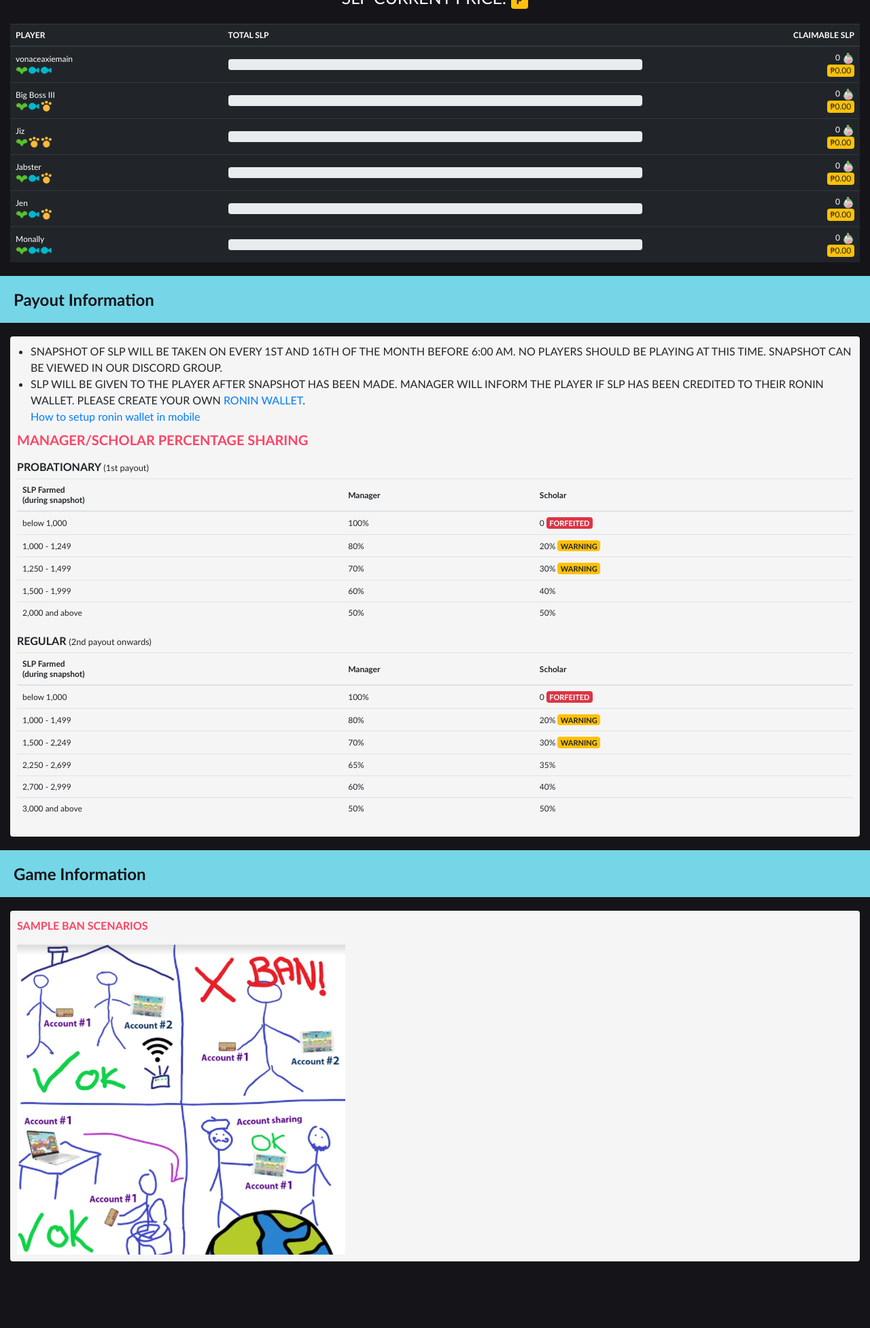
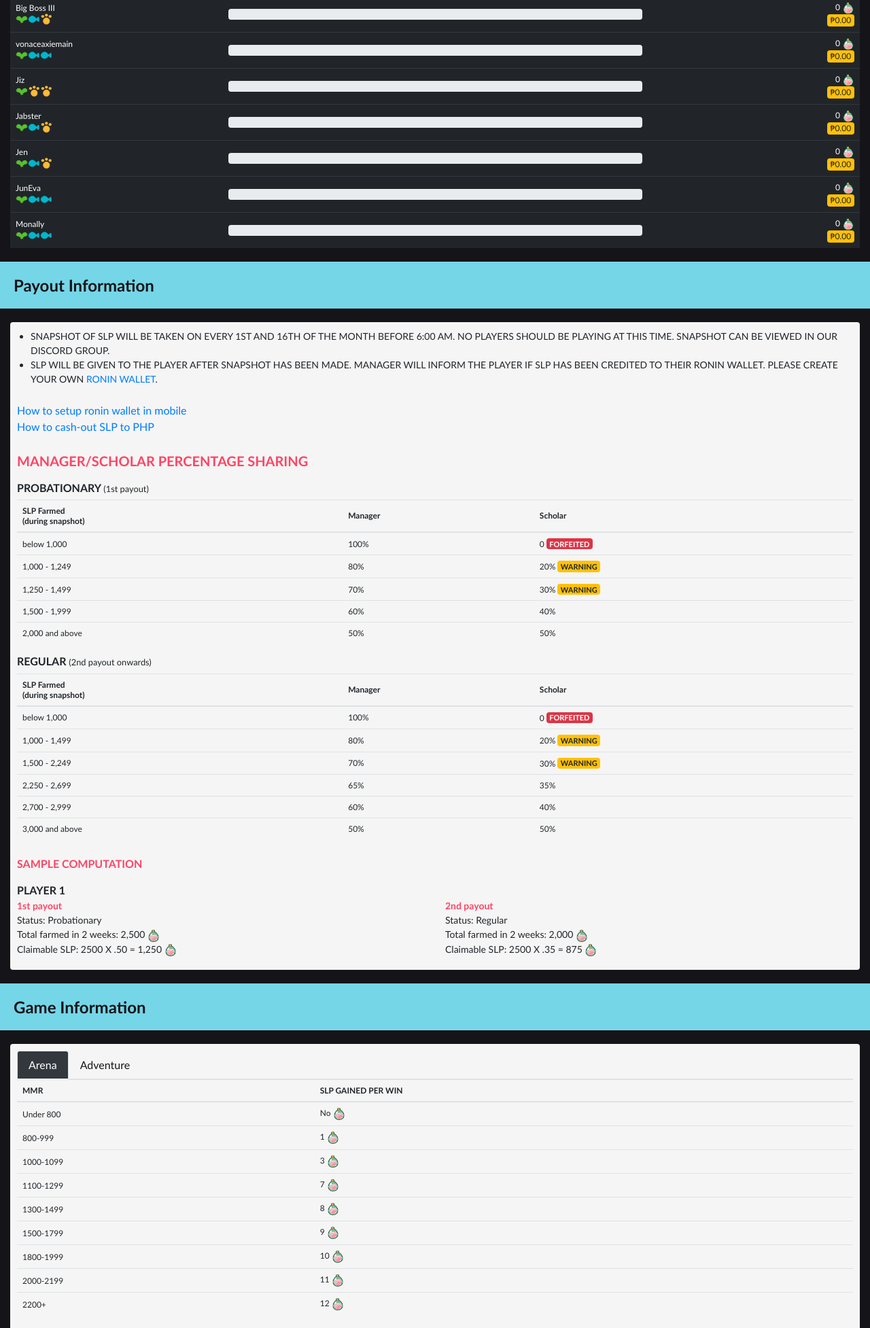
Before and after one commit to yatcdeaxie/yatcdeaxie, a plain HTML site: page index.html in a window 1280 px wide. Shown: the part 846-2800 px from the top of the page at 68% size. Before the commit the page ends 2722 px from the top, so only its background shows below. Drawn offline with Linux system fonts and the light colour scheme; no server answers.

Commit message:
new updates on game info and fixed bug on player table not showing correct slp claimable

```diff
--- a/index.html
+++ b/index.html
@@ -8,9 +8,12 @@
     <link rel="shortcut icon" type="image/x-icon" href="favicon.png"/>
     <link rel="stylesheet" href="styles/bootstrap.min.css">
     <link rel="stylesheet" href="styles/styles.css">
+
     <script src="scripts/jquery-3.6.0.min.js"></script>
+    <script type="text/javascript" src="scripts/bootstrap.min.js"></script>
     <script type="text/javascript" src="scripts/script.js"></script>
     <script type="text/javascript" src="scripts/players.js"></script>
+    <script type="text/javascript" src="scripts/axie.js"></script>
   </head>
   <body class="page-background">
     <div class="container-fluid">
@@ -46,17 +49,16 @@
           </p>
           <ol class="fs-14">
             <li>PERCENTAGE SHARING BETWEEN MANAGER AND SCHOLAR DEPENDS ON THE TOTAL SLP COLLECTED PER CUT-OFF.
-              REWARDS WILL BE GIVEN TO TOP 1 AND TOP 2 PLAYERS WITH HIGHEST SLP COLLECTED PER CUT-OFF.
               SEE <a href="#payout"> PAYOUT</a> FOR MORE DETAILS.</li>
-            <li>MINIMUM OF 1,000 SLP PER CUT-OFF (EVERY 2 WEEKS) IS REQUIRED TO STAY IN THE SCHOLARSHIP.</li>
+            <li>MINIMUM OF 2,250 <img src='img/slp.png' class='imgsize-icon'> PER CUT-OFF (EVERY 2 WEEKS) IS REQUIRED TO STAY IN THE SCHOLARSHIP.</li>
             <li>1 AXIE ACCOUNT PER PLAYER. YOU ARE NOT ALLOWED TO PLAY WITH MULTIPLE AXIE ACCOUNTS.</li>
             <li>MUST HAVE A PHONE AND STABLE INTERNET CONNECTION.</li>
-            <li>DONT USE PC/DESKTOP.</li>
             <li>USE OF VPN, EMULATOR OR ANY PC OR MOBILE PHONE THIRD PARTY APPS ARE NOT ALLOWED.</li>
+            <li>DO NOT LEAVE YOUR AXIE ACCOUNT OPEN. ALWAYS LOG-OUT FROM YOUR ACCOUNT AFTER PLAYING.</li>
             <li>STREAMING AND POSTING INFORMATION PERTAINING TO YOUR AXIE/SCHOLARSHIP TO ANY SOCIAL MEDIA PLATFORM IS PROHIBITED.
                 PLEASE KEEP IT CONFIDENTIAL. </li>
             <li>REQUEST FOR AN ADVANCE PAYOUT IS NOT ALLOWED.</li>
-            <li>MUST JOIN OUR DISCORD GROUP.</li>
+            <li>MUST JOIN OUR <a href="https://discord.gg/PBjaH7bM">DISCORD</a> GROUP.</li>
           </ol>
           <p>NOTE: FAILURE TO ABIDE BY THE RULES WILL BE AUTOMATICALLY REMOVED FROM THE SCHOLARSHIP PROGRAM.
             IF AXIE ACCOUNT HAS BEEN BANNED, EARNED SLP WILL BE FORFEITED.</p>
@@ -95,7 +97,6 @@
       <div class="pd-20 mgB-20 sky-head header">Payout Information</div>
       <div class="container-fluid">
         <div class="lightgray-cont br-4 pd-10">
-
           <ul class="fs-14">
             <li>SNAPSHOT OF SLP WILL BE TAKEN ON EVERY 1ST AND 16TH OF THE MONTH BEFORE 6:00 AM.
               NO PLAYERS SHOULD BE PLAYING AT THIS TIME. SNAPSHOT CAN BE VIEWED IN OUR DISCORD GROUP.</li>
@@ -104,13 +105,15 @@
               PLEASE CREATE YOUR OWN
               <a href="https://chrome.google.com/webstore/detail/ronin-wallet/fnjhmkhhmkbjkkabndcnnogagogbneec">RONIN WALLET</a>.
               <br/>
-              <a href="https://www.youtube.com/watch?v=14H9v1R-R5c">How to setup ronin wallet in mobile</a></li>
           </ul>
+          <br/>
+          <a href="https://www.youtube.com/watch?v=14H9v1R-R5c">How to setup ronin wallet in mobile</a></li>
+          <p><a href="https://www.youtube.com/watch?v=RugOPR1DVX8">How to cash-out SLP to PHP</a></p>
 
-          <div class="pink-text pdT-10 pdB-10"><h5><strong>MANAGER/SCHOLAR PERCENTAGE SHARING</strong></h5></div>
+          <h5 class="pink-text pdT-10 pdB-10"><strong>MANAGER/SCHOLAR PERCENTAGE SHARING</strong></h5>
 
           <!-- probationary -->
-          <div><h6><strong>PROBATIONARY <small>(1st payout)</small></strong></h6></div>
+          <h6><strong>PROBATIONARY <small>(1st payout)</small></strong></h6>
           <table class="table table-hover">
             <thead>
               <tr>
@@ -155,7 +158,7 @@
           </table>
 
           <!-- regular -->
-          <div><h6><strong>REGULAR <small>(2nd payout onwards)</small></strong></h6></div>
+          <h6><strong>REGULAR <small>(2nd payout onwards)</small></strong></h6>
           <table class="table table-hover">
             <thead>
               <tr>
@@ -203,6 +206,23 @@
               </tr>
             </tbody>
           </table>
+
+          <h6 class="pink-text pdT-10 pdB-10"><strong>SAMPLE COMPUTATION</strong></h6>
+          <b>PLAYER 1</b>
+          <div class="fs-14 row">
+            <div class="pdB-10 col-xs-12 col-sm-6">
+              <b class="pink-text">1st payout</b><br/>
+              Status: Probationary<br/>
+              Total farmed in 2 weeks: 2,500 <img src='img/slp.png' class='imgsize-icon'/><br/>
+              Claimable SLP: 2500 X .50 = 1,250 <img src='img/slp.png' class='imgsize-icon'/>
+            </div>
+            <div class="col-xs-12 col-sm-6">
+              <b class="pink-text">2nd payout</b><br/>
+              Status: Regular<br/>
+              Total farmed in 2 weeks: 2,000 <img src='img/slp.png' class='imgsize-icon'/><br/>
+              Claimable SLP: 2500 X .35 = 875 <img src='img/slp.png' class='imgsize-icon'/>
+            </div>
+          </ul>
         </div>
       </div>
     </article>
@@ -212,10 +232,57 @@
       <div class="pd-20 mgB-20 sky-head header">Game Information</div>
       <div class="container-fluid">
         <div class="lightgray-cont br-4 pd-10">
-          <p class="pink-text">
-            <strong>SAMPLE BAN SCENARIOS</strong>
-          </p>
+          <!-- Arena and Adventure -->
+          <ul class="nav nav-tabs">
+            <li class="nav-item">
+              <a class="nav-link active" data-toggle="tab" href="#arena">Arena</a>
+            </li>
+            <li class="nav-item">
+              <a class="nav-link" data-toggle="tab" href="#adventure">Adventure</a>
+            </li>
+          </ul>
 
+          <div class="tab-content">
+            <div role="tabpanel" class="tab-pane active" id="arena">
+              <table class="table table-hover">
+                <thead>
+                  <tr>
+                    <th>MMR</th>
+                    <th>SLP GAINED PER WIN</th>
+                  </tr>
+                </thead>
+                <tbody class="table-arena"></tbody>
+              </table>
+            </div>
+            <div role="tabpanel" class="tab-pane fade" id="adventure">
+              <table class="table table-hover">
+                <thead>
+                  <tr>
+                    <th>RUIN LEVEL</th>
+                    <th>SLP GAINED PER WIN</th>
+                  </tr>
+                </thead>
+                <tbody class="table-adventure"></tbody>
+              </table>
+              <div class="fs-12 pdB-20">
+                <b>Rewards</b><br/>
+                Defeating certain bosses in Adventure mode earns you one time SLP  rewards.
+                <ul>
+                  <li>Winning Level 21 = 200 <img src='img/slp.png' class='imgsize-icon'/></li>
+                  <li>Winning Level 36 = 300 <img src='img/slp.png' class='imgsize-icon'/></li>
+                </ul>
+              </div>
+            </div>
+          </div>
+
+          <p class="pink-text"><b>USEFUL VIDEOS FOR BEGINNERS</b></p>
+          <ul>
+            <li><a href="https://youtu.be/wCzNGuraXn4">EXP and SLP Farming Guide</a></li>
+            <li><a href="https://youtu.be/RQuWyBFzzRE">Basic Battle Guide</a></li>
+          </ul>
+          <br/>
+
+          <p class="pink-text"><b>SAMPLE BAN SCENARIOS</b></p>
           <img src='img/ban.png' alt="logo" class="ban-img img-fluid">
         </div>
       </div>
--- /dev/null
+++ b/scripts/axie.js
@@ -0,0 +1,45 @@
+var arenaLvl = [
+  { mmr: "Under 800", slpGained: "No" },
+  { mmr: "800-999", slpGained: "1" },
+  { mmr: "1000-1099", slpGained: "3" },
+  { mmr: "1100-1299", slpGained: "7" },
+  { mmr: "1300-1499", slpGained: "8" },
+  { mmr: "1500-1799", slpGained: "9" },
+  { mmr: "1800-1999", slpGained: "10" },
+  { mmr: "2000-2199", slpGained: "11" },
+  { mmr: "2200+", slpGained: "12" }
+];
+
+var adventureLvl = [
+  { mmr: "1-4", slpGained: "1" },
+  { mmr: "5-9", slpGained: "2" },
+  { mmr: "10-14", slpGained: "4" },
+  { mmr: "15-16", slpGained: "6" },
+  { mmr: "17-20", slpGained: "6-10" },
+  { mmr: "21-36", slpGained: "10-20" }
+];
+
+$(document).ready(() => {
+ createArenaMmrTable();
+ createAdventureTable();
+
+  function createArenaMmrTable() {
+    for (var i = 0; i < arenaLvl.length; i++) {
+      let arena = arenaLvl[i];
+      $(".table-arena").append(
+        `<tr>
+          <td>${arena.mmr}
+          <td>${arena.slpGained} <img src='img/slp.png' class='imgsize-icon'/>`);
+    }
+  }
+
+  function createAdventureTable() {
+    for (var i = 0; i < adventureLvl.length; i++) {
+      let arena = adventureLvl[i];
+      $(".table-adventure").append(
+        `<tr>
+          <td>${arena.mmr}
+          <td>${arena.slpGained} <img src='img/slp.png' class='imgsize-icon'/>`);
+    }
+  }
+});
--- a/scripts/players.js
+++ b/scripts/players.js
@@ -1,16 +1,16 @@
 var playersList =
 [
+  {
+    id: "0x00f1224b055edcb0accab42eda55df0bf00f48a4",
+    name: "Big Boss III",
+    status: "probationary",
+    team: ["plant", "aqua", "beast"]
+  },
   {
     id: "0xe93f2622be726d62c371a0589a47d2da8c683f9d",
     name: "vonaceaxiemain",
     status: "boss",
     team: ["plant", "aqua", "aqua"]
-  },
-  {
-    id: "0x00f1224b055edcb0accab42eda55df0bf00f48a4",
-    name: "Big Boss III",
-    status: "probationary",
-    team: ["plant", "aqua", "beast"]
   },
   {
     id: "0xe93f2622be726d62c371a0589a47d2da8c683f9ew",
@@ -31,6 +31,12 @@ var playersList =
     team: ["plant", "aqua", "beast"]
   },
   {
+    id: "0xe93f2622be726d62c371a0589a47d2da8c683f9dm",
+    name: "JunEva",
+    status: "probationary",
+    team: ["plant", "aqua", "aqua"]
+  },
+  {
     id: "0xe93f2622be726d62c371a0589a47d2da8c683f9dj",
     name: "Monally",
     status: "probationary",
--- a/scripts/script.js
+++ b/scripts/script.js
@@ -1,4 +1,4 @@
-$(document).ready(function () {
+$(document).ready(() => {
   var players = playersList;
   let slpPhPrice = 0
 
@@ -23,7 +23,6 @@ $(document).ready(function () {
             <img src='img/slp.png' class='imgsize-icon'><br>
             <span class="php-earned badge badge-warning">₱0.00</span>`);
     }
-    sortPlayerByHighestSlp();
   }
 
   function numberWithCommas(x) {
@@ -39,9 +38,9 @@ $(document).ready(function () {
       rows = table.rows;
       for (i = 1; i < (rows.length - 1); i++) {
         shouldSwitch = false;
-        x = rows[i].getElementsByTagName("TD")[2];
-        y = rows[i + 1].getElementsByTagName("TD")[2];
-        if (Number(x.innerHTML) > Number(y.innerHTML)) {
+        x = rows[i].getElementsByTagName("TD")[2].firstElementChild;
+        y = rows[i + 1].getElementsByTagName("TD")[2].firstElementChild;
+        if (x.innerHTML < y.innerHTML) {
           shouldSwitch = true;
           break;
         }
@@ -83,7 +82,7 @@ $(document).ready(function () {
     return slpClaimable.toFixed();
   }
 
-  function setProgressStatus(progressWidth) {
+  function setProgressBarStatus(progressWidth) {
     if (progressWidth < 50) {
       return '#ff7070';
     } else if(progressWidth < 100 && progressWidth >= 50) {
@@ -108,12 +107,12 @@ $(document).ready(function () {
       dataType: "json",
       success: function (result, status, xhr) {
         let playerId = result.client_id;
-        let totalSlpCollected = result.claimable_total;
+        let totalSlpCollected = result.total;
         let slpRequired = 2250;
-        let player = players.find((player) => player.id === playerId );
+        let player = players.find((player) => player.id === playerId);
         let claimableSlp = getTotalSlpClaimable(player.status, totalSlpCollected) || 0;
         let progressWidth = ((totalSlpCollected/slpRequired) * 100).toFixed();
-        let progStatus = setProgressStatus(progressWidth);
+        let progStatus = setProgressBarStatus(progressWidth);
         let totalPhp = claimableSlp * slpPhPrice;
         $(`#${playerId} .progress-bar`).replaceWith(`
           <div class="progress-bar" role="progressbar" style="width: ${progressWidth}%; background-color: ${progStatus}"></div>
@@ -152,48 +151,7 @@ $(document).ready(function () {
     });
   }
 
-  // for (var i = 0; i < players.length; i++) {
-  //   let player = players[i];
-  //   console.log(player);
-  //   $.ajax({
-  //     type: "GET",
-  //     url: "https://lunacia.skymavis.com/game-api/clients/" + player.id + "/items/1",
-  //     dataType: "json",
-  //     success: function (result, status, xhr) {
-  //       var body = $(".table-body");
-  //       var slpRequired = 2250;
-  //       let progressWidth = ((result["total"]/slpRequired) * 100).toFixed();
-  //       let progStatus;
-  //       if (progressWidth < 50) {
-  //         progStatus = 'bg-danger';
-  //       } else if(progressWidth < 100 && progressWidth >= 50) {
-  //         progStatus = 'bg-warning';
-  //       } else {
-  //         progStatus = 'bg-success';
-  //       }
-  //       let totalSlpCollected = result["total"];
-  //       let totalPhp = (totalSlpCollected/2);
-  //       body.append("<tr>");
-  //       body.append("<td>" + player.name + "</td>");
-  //       body.append(`
-  //           <td>
-  //             <div class="progress">
-  //               <div class="progress-bar ${progStatus}" style="width: ${progressWidth}%">
-  //                 ${totalSlpCollected} (${progressWidth}%)
-  //               </div>
-  //             </div>
-  //           </td>`);
-  //       body.append(`<td style="text-align: right;">
-  //                   ${totalSlpCollected/2}
-  //                   <img src='img/slp.png'  class='imgsize-icon'><br>
-  //                   <span class="php-earned badge badge-warning">₱${totalPhp.toFixed()}</span>
-  //                 </td>`);
-  //       body.append("</tr>");
-  //       $("#message").html(body);
-  //     },
-  //     error: function (xhr, status, error) {
-  //       console.log(xhr.status + "" + xhr.statusText);
-  //     }
-  //   });
-  // }
+  $(document).ajaxStop(function() {
+    sortPlayerByHighestSlp();
+  });
 });
--- a/styles/styles.css
+++ b/styles/styles.css
@@ -47,6 +47,15 @@
 .php-earned { font-size: 12px; font-weight: normal; }
 .percentage { color: var(--black-01); font-size: 12px; }
 
+.nav-link.active {
+  background-color: var(--gray) !important;
+  color: var(--white) !important;
+}
+
+.nav-link:not(.active) {
+  color: var(--black-01) !important;
+}
+
 /** Header */
 .g-head { background-color: var(--blue-green-lighter); }
 .sky-head { background-color: var(--sky-blue); }
@@ -72,8 +81,8 @@
 
 /** Font Size */
 .fs-12 { font-size: 12px; }
-.fs-12 { font-size: 16px; }
-.fs-12 { font-size: 12px; }
+.fs-13 { font-size: 13px; }
+.fs-14 { font-size: 14px; }
 
 .br-upper { border-radius: 4px 4px 0 0; }
 .br-bottom { border-radius: 0 0 4px 4px; }
```
